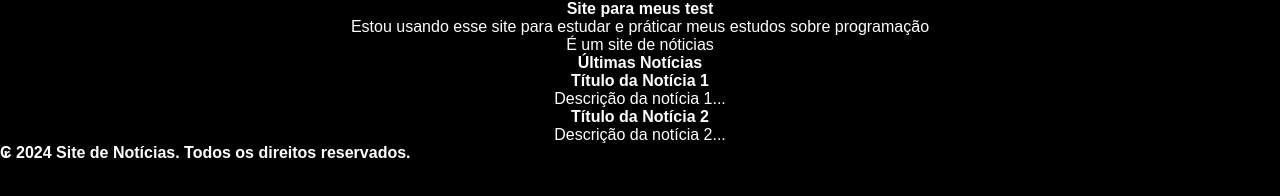
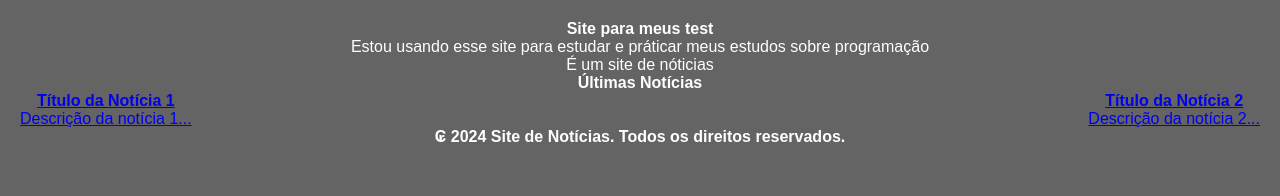
Before and after one commit to thony178/praticando2, a plain HTML site: page index.html in a window 1280 px wide. Drawn offline with Linux system fonts and the light colour scheme.

Commit message:
modificações no Style.css, add profile.html e modfi no index.htmnl. Coisas básicas

```diff
--- a/index.html
+++ b/index.html
@@ -8,25 +8,49 @@
 </head>
 
 <body>
-    <div class="content">
+    <div class="upbars">
 
         <header>
             <h1>Site para meus test</h1>
             <p>Estou usando esse site para estudar e práticar meus estudos sobre programação</p>
             <p>É um site de nóticias</p>
+            <nav>
+                <ul>
+                    <li>
+                        <a href="./img/list_2099153.png"></a>
+                    </li>
+                </ul>
+            </nav>
         </header>
 
+    </div>
+
+    <div class="content">
         <main>
+
             <section id="noticias">
                 <h2>Últimas Notícias</h2>
+            </section>
+
+            <nav>
+                <ul>
+                    <li>
+                        <a href="Noticia 1">
                             <div class="noticia1">
                                 <h3>Título da Notícia 1</h3>
                                 <p>Descrição da notícia 1...</p>
                             </div>
+                        </a>
+
+                        <a href="Noticia 2">
                             <div class="noticia2">
                                 <h3>Título da Notícia 2</h3>
                                 <p>Descrição da notícia 2...</p>
                             </div>
+                        </a>
+                    </li>
+                </ul>
+            </nav>
         </main>
 
         <footer><strong>₢ 2024 Site de Notícias. Todos os direitos reservados.</strong></footer>
--- a/style.css
+++ b/style.css
@@ -38,7 +38,8 @@ ajuda a redefinir esse padrão*/
 body {
     /*Color serve para mudar a cor dos textos*/
     color: white;
-    background-color: #000000;
+    background-color:#646464;
+    padding: 20px;
 }
 
 header {
@@ -49,10 +50,12 @@ main {
     text-align: center;
 }
 
-main .noticia1{
-
+li {
+    display: flex;
+    justify-content: space-between;
+    list-style-type: none;
 }
 
 footer {
-
+    text-align: center;
 }
```
Also changed, not shown: profile.html (added). Lines whose indentation alone changed are shown as unchanged.
